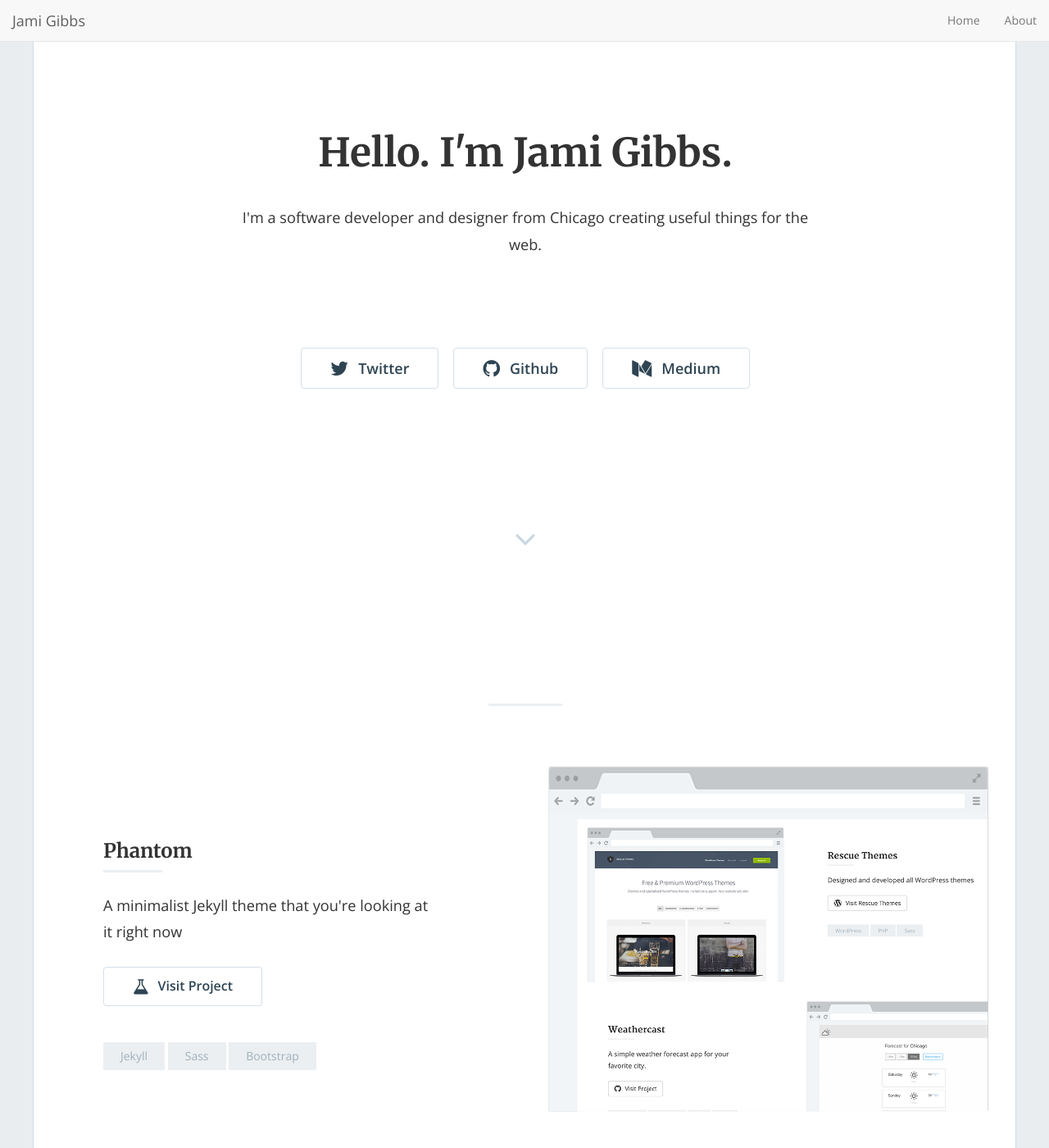
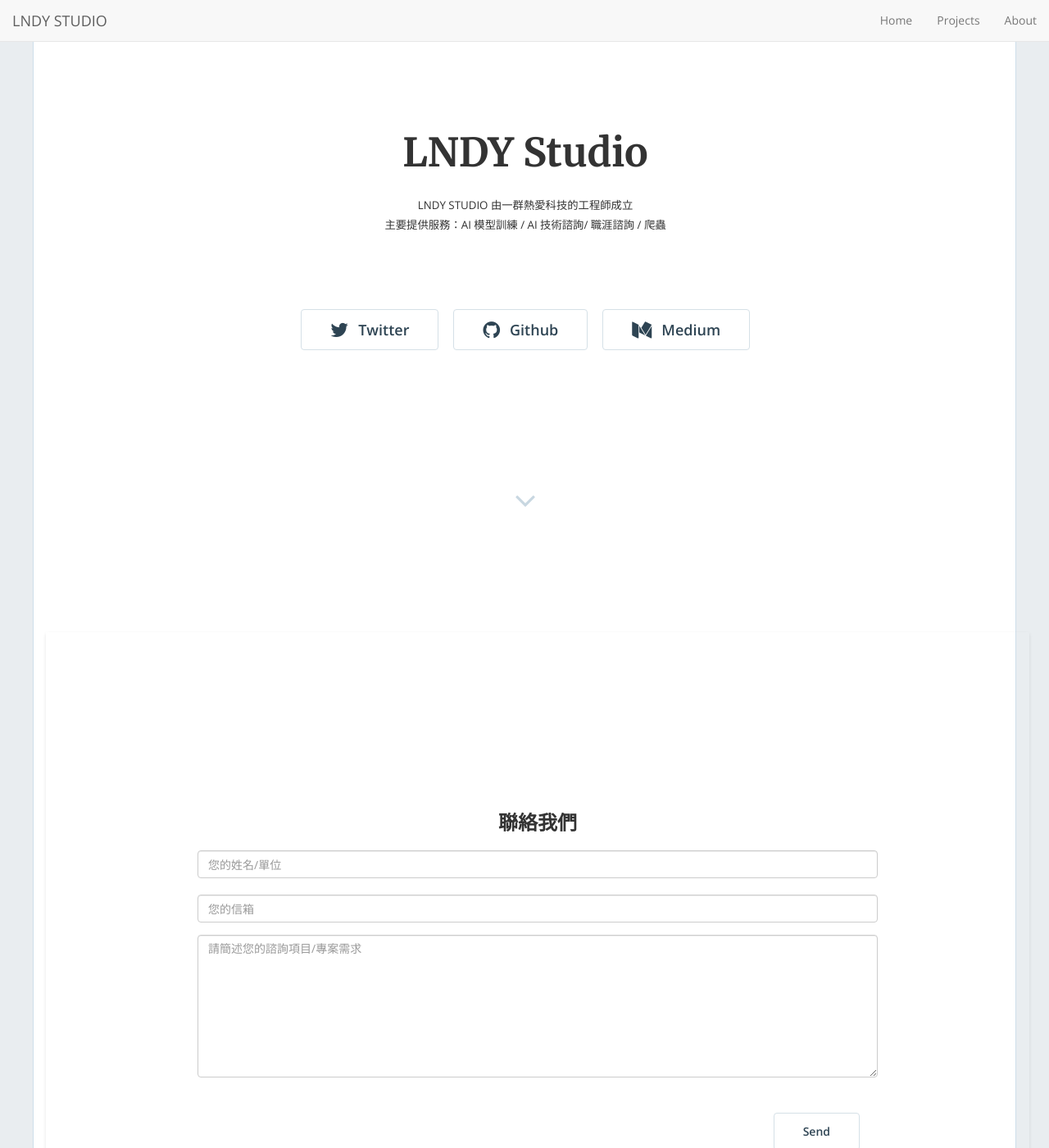
Before and after one commit to Felice1004/felicehsiao.github.io, a Jekyll site: the page built from index.html, in a window 1280 px wide and 1400 px high. Shown: the whole window at 82% size. Built offline with Jekyll 4.4.1, drawn with Linux system fonts in a browser that asks for light colours; nearby versions of some CDN libraries; the list of posts is cut into pages by our own code; some of the changed text lies outside the part shown.

Commit message:
customized

```diff
--- a/Gemfile
+++ b/Gemfile
@@ -2,3 +2,6 @@
 
 source "https://rubygems.org"
 gemspec
+gem 'kramdown-parser-gfm'
+gem 'wdm', '>= 0.1.0' if Gem.win_platform?
+gem 'webrick'
--- a/_config.yml
+++ b/_config.yml
@@ -13,14 +13,14 @@
 # you will see them accessed via {{ site.title }}, {{ site.email }}, and so on.
 # You can create any custom variable you would like, and they will be accessible
 # in the templates via {{ site.myvariable }}.
-title: "Hello. I'm Jami Gibbs."
-email: 'jami0821@gmail.com'
-description: "I'm a software developer and designer from Chicago creating useful things for the web."
+title: "LNDY Studio"
+email: 'service@lndy.com.tw'
+description: "LNDY STUDIO 由一群熱愛科技的工程師成立<br>主要提供服務：AI 模型訓練 / AI 技術諮詢/ 職涯諮詢 / 爬蟲"
 baseurl: "" # the subpath of your site, e.g. /blog
-url: "https://jamigibbs.github.io/phantom" # the base hostname & protocol for your site, e.g. https://example.com
-twitter_username: 'jamigibbs'
-github_username: 'jamigibbs'
-medium_username: 'blog.jamigibbs.com'
+url: "https://lndy-studio.work" # the base hostname & protocol for your site, e.g. https://example.com
+# twitter_username: 'jamigibbs'
+# github_username: 'jamigibbs'
+# medium_username: 'blog.jamigibbs.com'
 
 # Build settings
 markdown: kramdown
@@ -92,8 +92,8 @@ pagination:
 ############################################################
 
 ### Phantom settings
-footer_text: '© 2018 Jami Gibbs'
-admin_name: 'Jami Gibbs'
+footer_text: '© 2024 LNDY STUDIO'
+admin_name: 'LNDY STUDIO'
 google_analytics: "UA-9999999-99" # Update with your own tracking ID
 enable_contact: false
 
@@ -101,4 +101,5 @@ enable_contact: false
 enable_nav: true
 nav_item:
   - { url: '/', text: 'Home' }
+  - { url: '/projects', text: 'Projects' }
   - { url: '/about', text: 'About' }
--- /dev/null
+++ b/_includes/contact-form.html
@@ -0,0 +1,48 @@
+<style>
+  .contact-section {
+    width: 1200px;
+    margin: 0 auto; /* This centers the section */
+    padding: 200px; /* Optional: Adds some spacing inside the section */
+    box-shadow: 0 2px 4px rgba(0,0,0,0.1); /* Optional: Adds a subtle shadow for better separation */
+  }
+
+  /* Adjustments for smaller screens */
+  @media (max-width: 600px) {
+    .contact-section {
+      width: 90%; /* Adjust width on smaller screens */
+    }
+  }
+
+  .contact-title {
+    text-align: center;
+    font-size: 24px; /* Adjust the size as needed */
+    margin-bottom: 20px; /* Adds space between the title and the form */
+  }
+</style>
+
+<div id="contact" class="contact-section">
+  <div class="contact-content">
+
+    <h2 class="contact-title">聯絡我們</h2> <!-- Header added here -->
+
+    <div class="contact-body">
+      <form class="form-horizontal form-contact clearfix" action="https://formspree.io/f/xvoewaww" method="POST">
+        <div class="form-group">
+          <input type="name" class="name form-control" placeholder="您的姓名/單位">
+          <br>
+          <input type="email" class="email form-control" name="_replyto" placeholder="您的信箱">
+        </div>
+
+        <div class="form-group">
+          <!-- <label class="message-label">Contact us,</label> -->
+          <textarea class="message form-control" rows="8" name="body" placeholder="請簡述您的諮詢項目/專案需求"></textarea>
+        </div>
+
+
+
+        <input type="submit" class="btn btn-default" style="float: right;" value="Send">
+      </form>
+    </div>
+
+  </div>
+</div>
--- a/_includes/contact-modal.html
+++ b/_includes/contact-modal.html
@@ -9,7 +9,7 @@
 
       <div class="modal-body">
 
-        <form class="form-horizontal form-contact clearfix" action="https://formspree.io/your-email@gmail.com" method="POST">
+        <form class="form-horizontal form-contact clearfix" action="https://formspree.io/service@lndy.com.tw" method="POST">
 
           <div class="form-group">
             <label class="message-label">Dear Jami,</label>
--- a/_includes/contact.html
+++ b/_includes/contact.html
@@ -1 +1 @@
-<a data-toggle="modal" data-target="#contact"> Why not get in touch?</a>
+<a data-toggle="modal" data-target="#contact"> 填寫聯絡表單 </a>
--- a/_layouts/home.html
+++ b/_layouts/home.html
@@ -6,6 +6,8 @@
       <div class="container">
         <div class="row">
           <div class="col-md-12">
+            {% include contact-form.html %}
+            <!-- {% include contact-modal.html %} -->
 
             {% if site.section_title != '' %}
             <h2 class="section-title text-center">{{ site.section_title }}</h2>
--- a/css/style.scss
+++ b/css/style.scss
@@ -49,7 +49,7 @@ article {
 
 p {
   line-height: 1.8;
-  font-size: 1.3em;
+  font-size: 10pt;
 }
 
 a {
```
